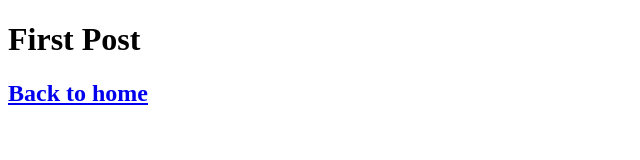
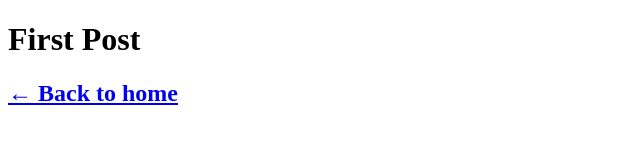
Before and after one commit to xgschwi/nextjs-blog, a Next.js app: page /posts/first-post in a window 1280 px wide. Shown: the top 160 px of the page, without its empty margins (0-640 px from the left). Built offline with nearby package versions, Linux system fonts and the light colour scheme.

Commit message:
Layout Started

```diff
--- /dev/null
+++ b/components/layout.js
@@ -0,0 +1,3 @@
+export default function Layout({ children }) {
+    return <div>{children}</div>
+}
--- /dev/null
+++ b/components/layout.module.css
@@ -0,0 +1,5 @@
+.container {
+    max-width: 36rem;
+    padding: 0 1rem;
+    margin: 3rem auto 6rem;
+}
--- a/pages/posts/first-post.js
+++ b/pages/posts/first-post.js
@@ -1,16 +1,24 @@
 import Link from 'next/link';
 import Head from 'next/head';
+import Script from 'next/script';
+import Layout from '../../components/layout';
 
 export default function FirstPost() {
   return (
-    <>
+    <Layout>
       <Head>
         <title>First Post</title>
       </Head>
+      <Script
+        src='https://connect.facebook.net/en_US/sdk.js'
+        onLoad={() =>
+          console.log('script loaded correctly, window.FB has been populated')
+        }
+        />
       <h1>First Post</h1>
       <h2>
-        <Link href="/">Back to home</Link>
+        <Link href="/">← Back to home</Link>
       </h2>
-    </>
+    </Layout>
   );
 }
```
